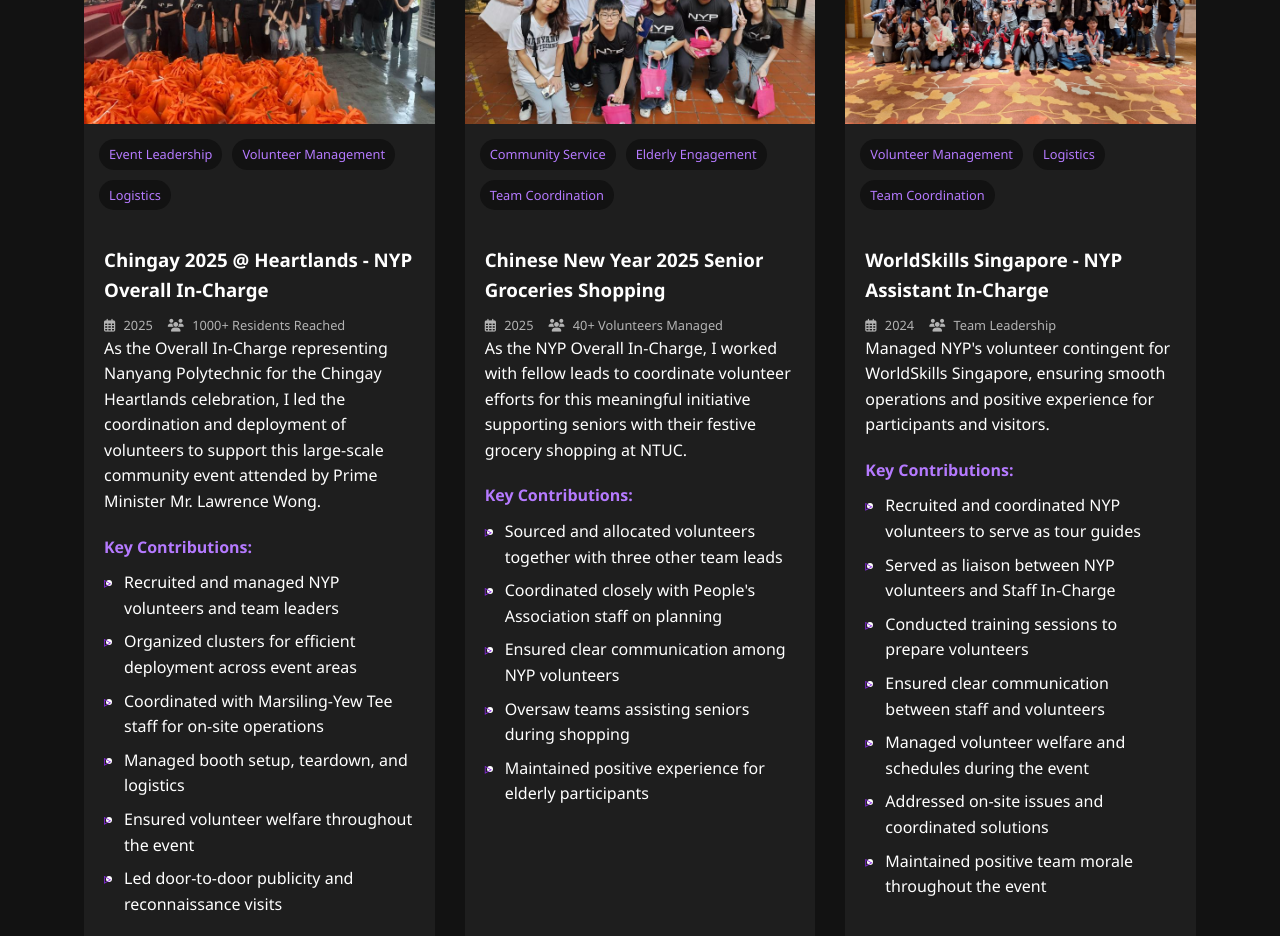
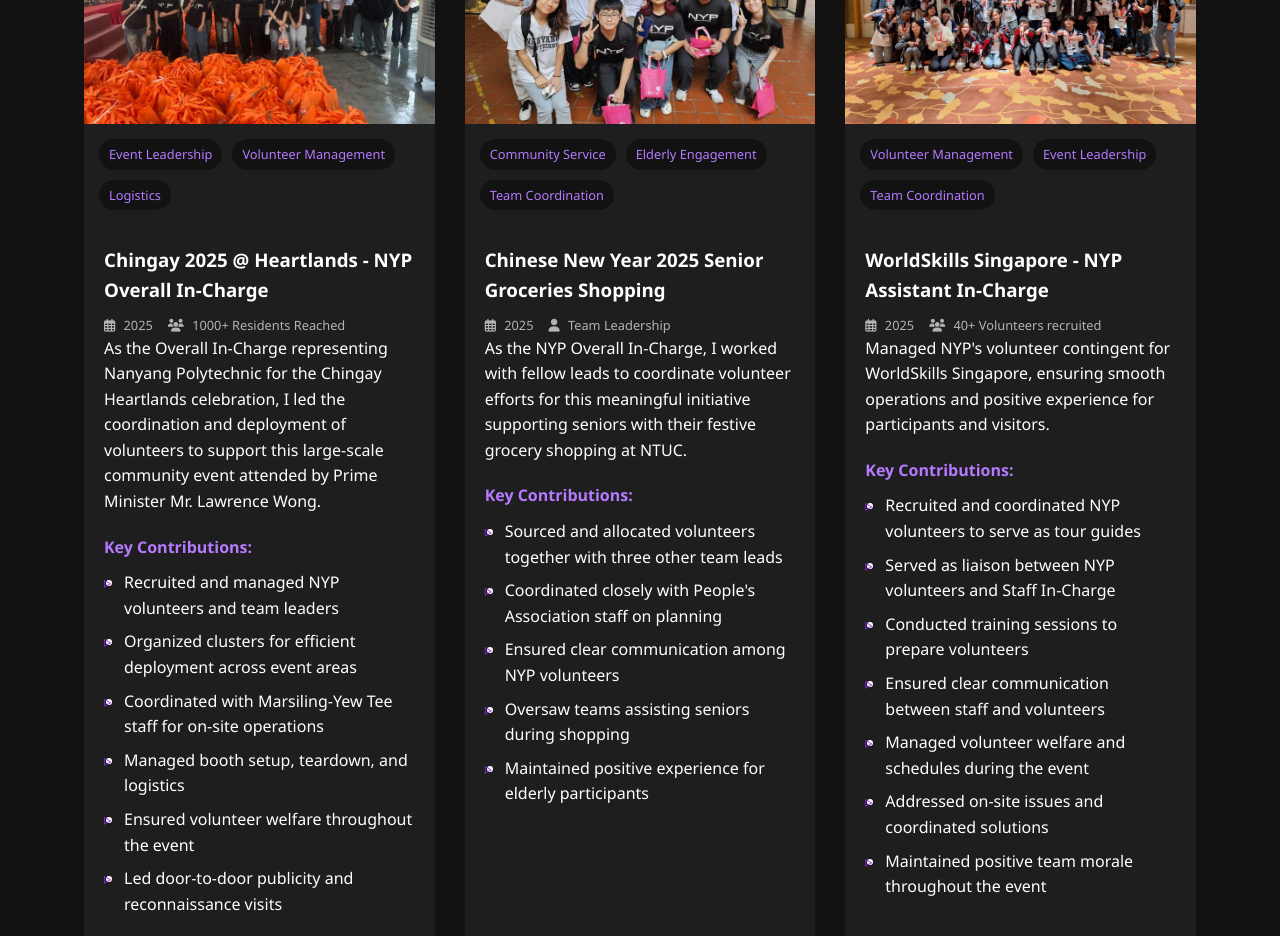
Before and after one commit to Lijingda-me/PCSProject2, a plain HTML site: page leadership.html in a window 1280 px wide. Shown: the part 6160-7096 px from the top of the page. Drawn offline with nearby package versions, Linux system fonts and the light colour scheme.

Commit message:
fixed bugs for leadership

```diff
--- a/leadership.html
+++ b/leadership.html
@@ -374,7 +374,7 @@
                         <h3>Chinese New Year 2025 Senior Groceries Shopping</h3>
                         <div class="project-meta">
                             <span><i class="far fa-calendar-alt"></i> 2025</span>
-                            <span><i class="fas fa-users"></i> 40+ Volunteers Managed</span>
+                            <span><i class="fas fa-user"></i> Team Leadership</span>
                         </div>
                         <div class="project-description">
                             <p>As the NYP Overall In-Charge, I worked with fellow leads to coordinate volunteer efforts for this meaningful initiative supporting seniors with their festive grocery shopping at NTUC.</p>
@@ -404,14 +404,14 @@
     </div>
     <div class="project-tech">
         <span>Volunteer Management</span>
-        <span>Logistics</span>
+        <span>Event Leadership</span>
         <span>Team Coordination</span>
     </div>
     <div class="project-details">
         <h3>WorldSkills Singapore - NYP Assistant In-Charge</h3>
         <div class="project-meta">
-            <span><i class="far fa-calendar-alt"></i> 2024</span>
-            <span><i class="fas fa-users"></i> Team Leadership</span>
+            <span><i class="far fa-calendar-alt"></i> 2025</span>
+            <span><i class="fas fa-users"></i> 40+ Volunteers recruited</span>
         </div>
         <div class="project-description">
             <p>Managed NYP's volunteer contingent for WorldSkills Singapore, ensuring smooth operations and positive experience for participants and visitors.</p>
```
